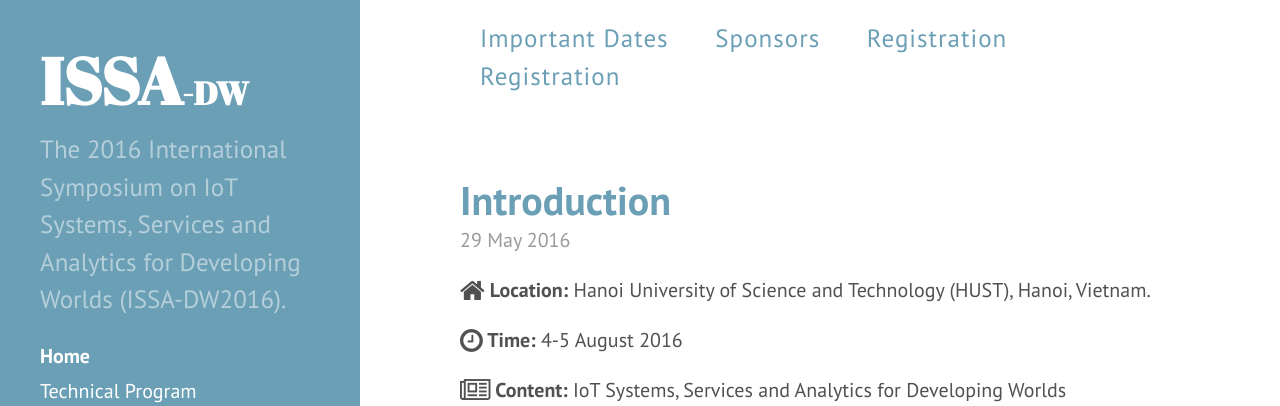
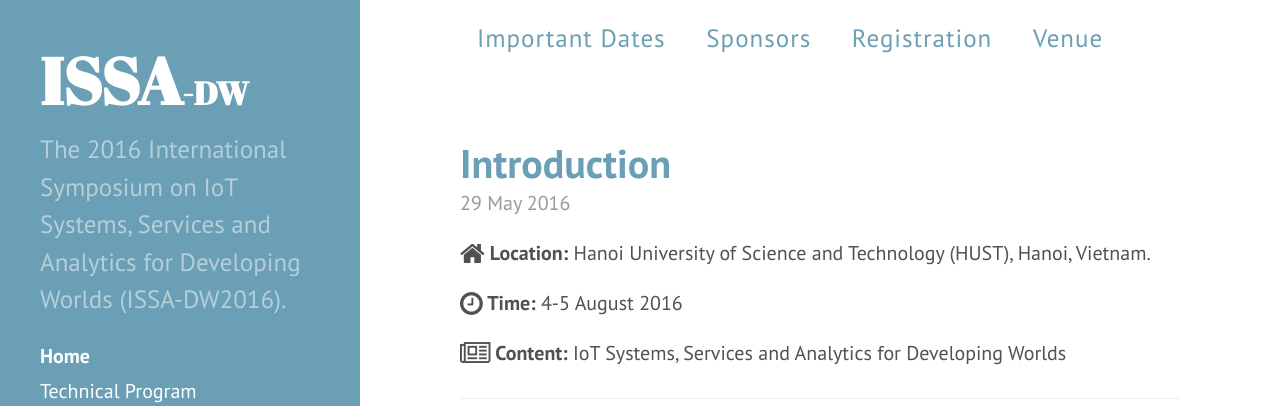
Before and after one commit to issadw/issadw.github.io, a Jekyll site: the page built from index.html, in a window 1280 px wide and 900 px high, cut to the strip 0-406 px from the top of the window. Built offline with Jekyll 4.4.1, drawn with Linux system fonts in a browser that asks for light colours; the list of posts is cut into pages by our own code.

Commit message:
Update Venue site

```diff
--- a/_includes/top.html
+++ b/_includes/top.html
@@ -5,7 +5,7 @@
 			<a href="{{ site.url }}/important_dates">Important Dates</a>
 			<a href="{{ site.url }}/sponsors">Sponsors</a>
 			<a href="{{ site.url }}/registration">Registration</a>
-			<a href="{{ site.url }}/venue">Registration</a>
+			<a href="{{ site.url }}/venue">Venue</a>
 		</nav>
 	</header>
 </div>
--- a/public/css/hyde.css
+++ b/public/css/hyde.css
@@ -258,8 +258,8 @@
   /* float: right; */
   position: relative;
   /* left: 19rem; */
-  margin-right: 30px; // @TODO: Vertically middle align
-  margin-left: 30px;
+  margin-right: 28px; // @TODO: Vertically middle align
+  margin-left: 28px;
   font-size: 25px;
   background-color: #ffffff;
 
@@ -272,8 +272,8 @@
 }
 
 .top .masthead nav a {
-  margin-right : 20px;
-  margin-left: 20px;
+  margin-right : 17px;
+  margin-left: 17px;
   text-align: center;
   font-weight: 300;
   letter-spacing: 1px;
```
